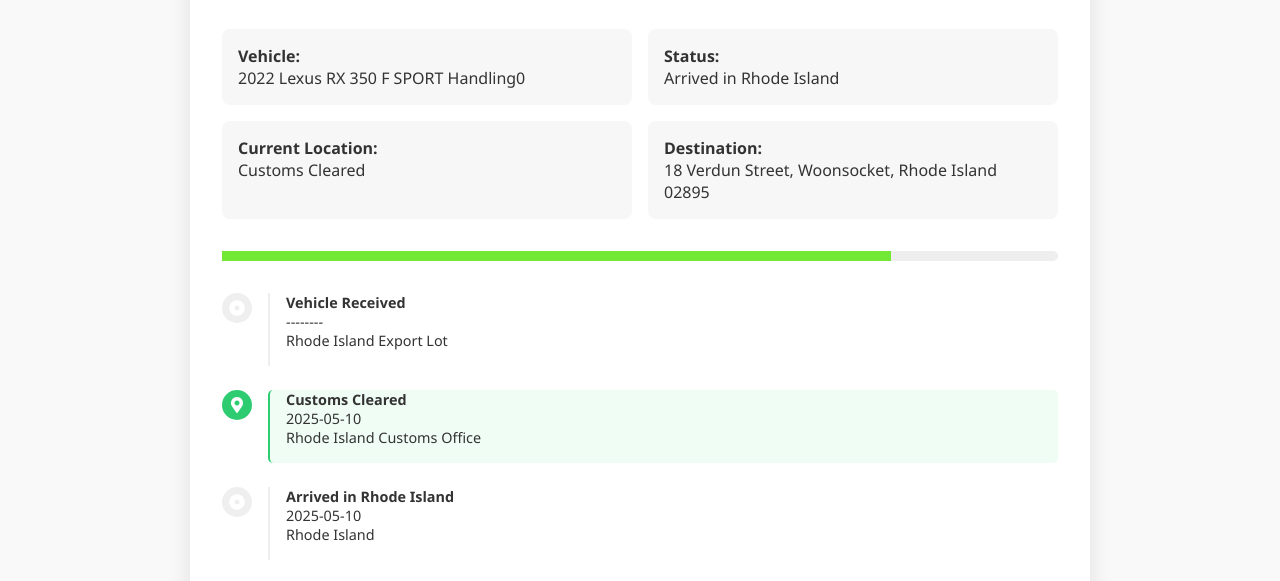
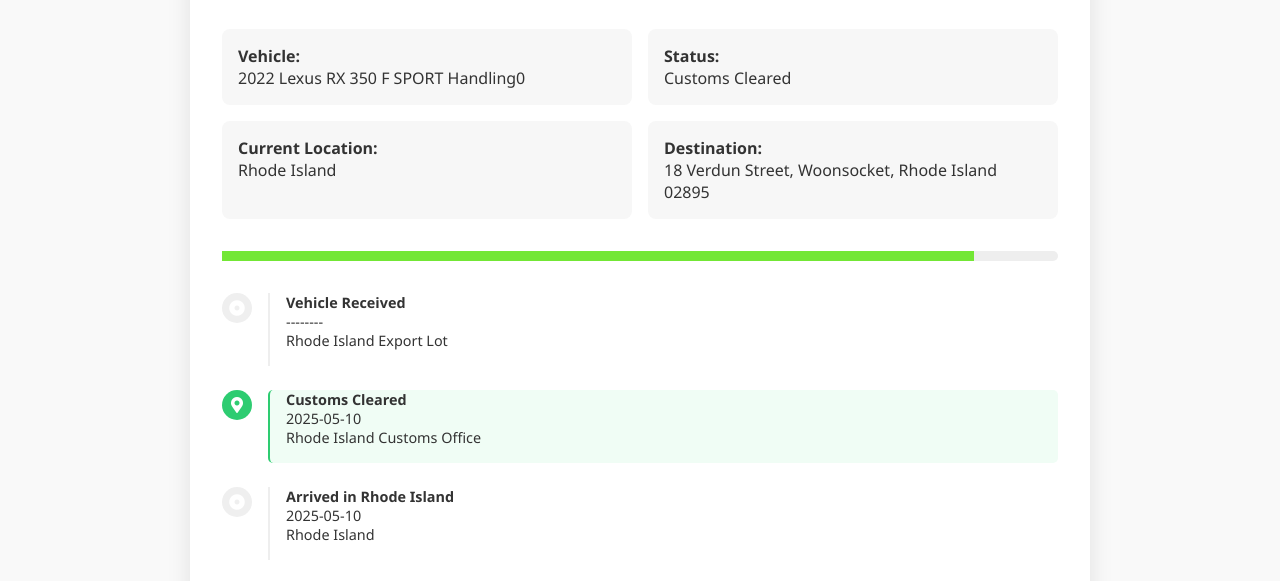
Before and after one commit to jonhtan-ceo/Global, a plain HTML site: page details.html in a window 1280 px wide. Shown: the part 208-789 px from the top of the page. Drawn offline with Linux system fonts and the light colour scheme.

Commit message:
Update details.html

```diff
--- a/details.html
+++ b/details.html
@@ -210,11 +210,11 @@
       </div>
       <div>
         <strong>Status:</strong>
-        <p>Arrived in Rhode Island</p>
+        <p>Customs Cleared</p>
       </div>
       <div>
         <strong>Current Location:</strong>
-        <p>Customs Cleared</p>
+        <p>Rhode Island</p>
       </div>
       <div>
         <strong>Destination:</strong>
@@ -223,7 +223,7 @@
     </div>
 
     <div class="progress-bar">
-      <div class="progress-fill" style="width: 80%"></div>
+      <div class="progress-fill" style="width: 90%"></div>
     </div>
 
     <div class="timeline" id="timeline"></div>
```
